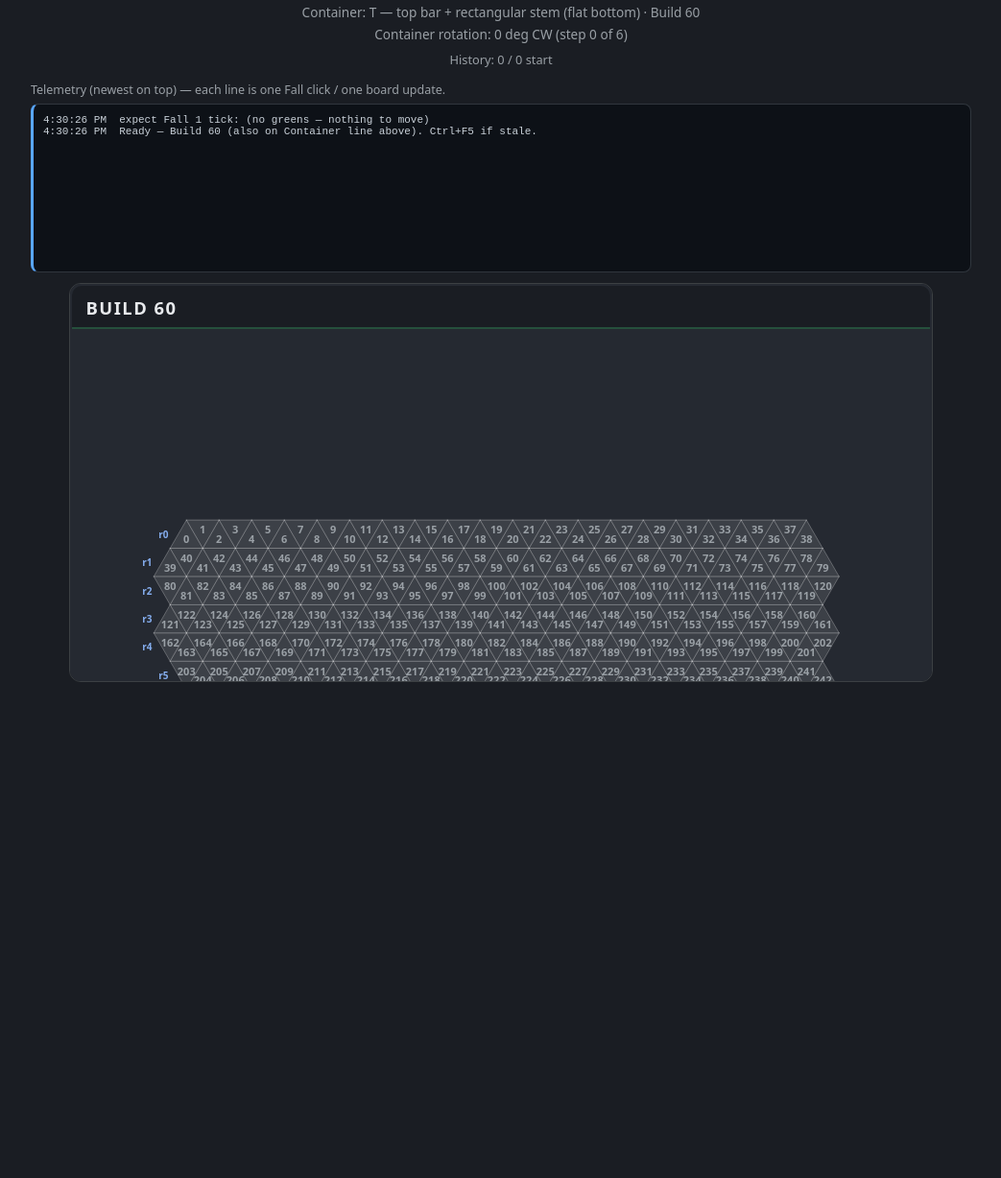
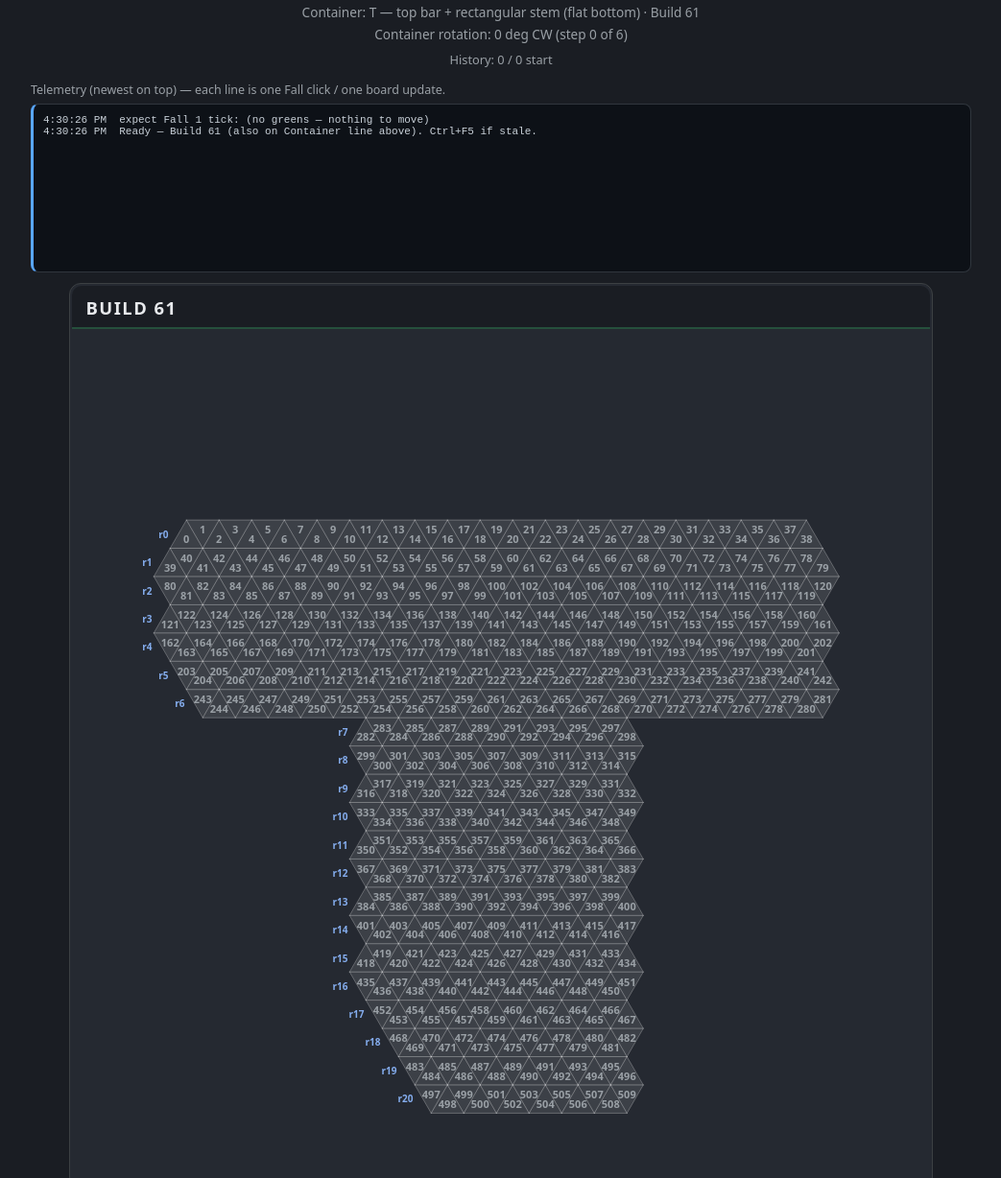
Before and after one commit to knowltonGitHub/TriangleGame, a website: page Sandbox/index.html in a window 1280 px wide. Shown: the part 512-1740 px from the top of the page at 96% size, without its empty margins (118-1161 px from the left). Before the commit the page ends 1235 px from the top, so only its background shows below. Drawn offline with Linux system fonts and the light colour scheme; no server answers.

Commit message:
feat(playground): remove internal board scroll after container load

```diff
--- a/Sandbox/index.html
+++ b/Sandbox/index.html
@@ -15,7 +15,7 @@ h1{font-size:1.1rem;margin:0 0 8px}
 button,.fl{background:#3c4043;color:var(--t);border:1px solid var(--s);padding:8px 12px;border-radius:8px;cursor:pointer;font-size:.85rem}
 button:disabled{opacity:.45;cursor:not-allowed}
 .fl input{display:none}
-.sw{background:var(--p);border-radius:12px;padding:2px;overflow:auto;max-width:100%;border:1px solid #3c4043;max-height:min(52vh,720px)}
+.sw{background:var(--p);border-radius:12px;padding:2px;overflow:visible;max-width:100%;border:1px solid #3c4043;max-height:none}
 #w{display:flex;flex-direction:column;align-items:stretch}
 #w>svg{align-self:center;flex-shrink:0}
 .board-build-banner{font-size:1.15rem;font-weight:800;letter-spacing:.08em;color:var(--t);padding:10px 14px 8px;text-align:left;background:var(--bg);border-bottom:2px solid #4ade8044;position:sticky;top:0;z-index:3;pointer-events:none;margin:0;border-radius:10px 10px 0 0;flex-shrink:0}
@@ -86,7 +86,7 @@ pre.o{margin-top:8px;padding:12px;background:#0d1117;border-radius:8px;font-size
 <pre class="o" id="o" hidden></pre>
 <script>
 (function(){
-var PLAYGROUND_BUILD=60;
+var PLAYGROUND_BUILD=61;
 function applyPlaygroundBuildLabel(){var s="build "+PLAYGROUND_BUILD,e=document.getElementById("pgVer"),t=document.querySelector("title"),bb=document.getElementById("boardBuildBanner");if(e)e.textContent=s;if(t)t.textContent="Triangle playground · "+s;if(bb)bb.textContent="BUILD "+PLAYGROUND_BUILD}
 function boardBuildBannerNode(){var b=document.createElement("div");b.id="boardBuildBanner";b.className="board-build-banner";b.textContent="BUILD "+PLAYGROUND_BUILD;return b}
 function cloneLayoutT(){return{side:34,originX:24,originY:24,gridRows:22,gridCols:26,topBar:{minX:120,maxX:780,minY:40,maxY:220},stem:{minX:330,maxX:570,minY:220,maxY:640}}}
```
